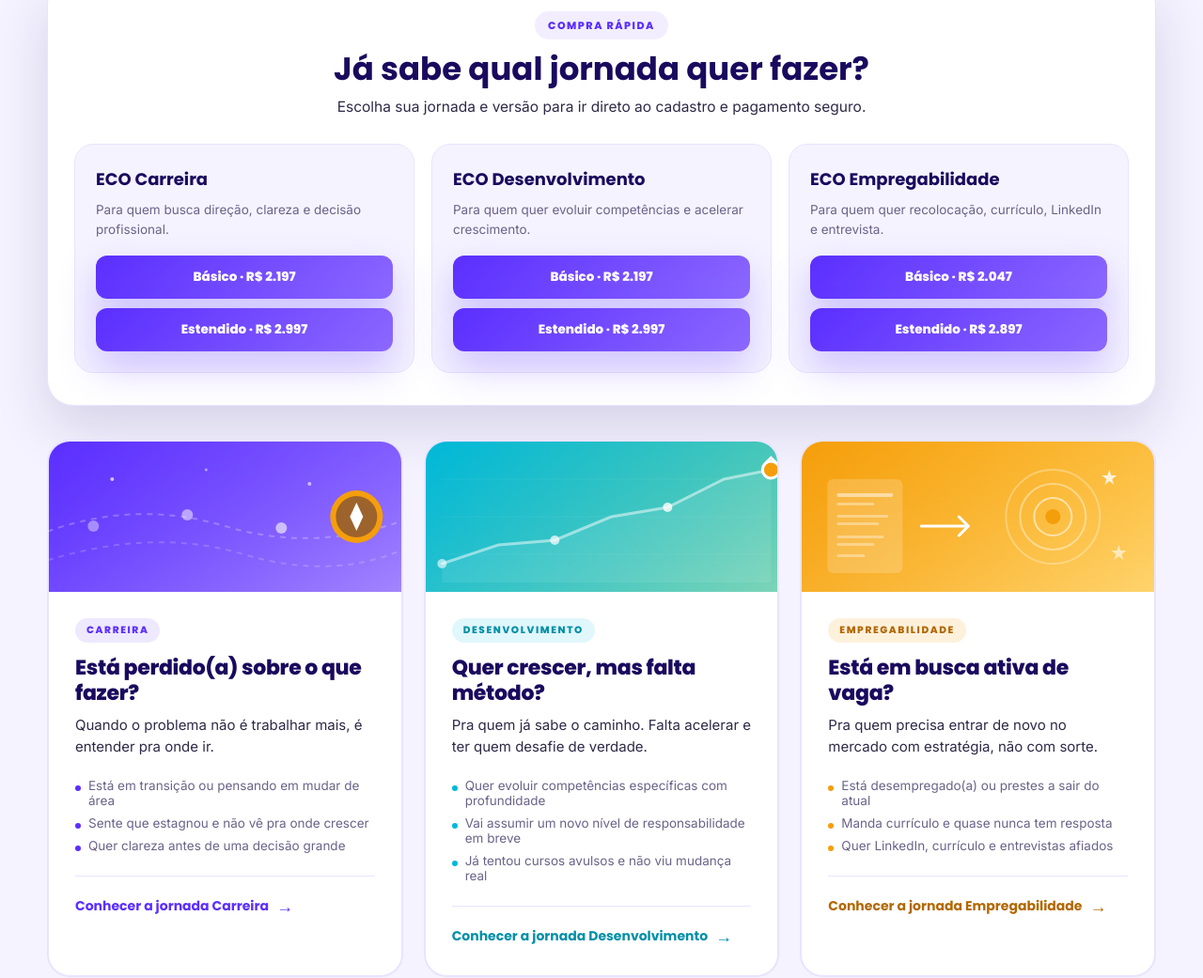
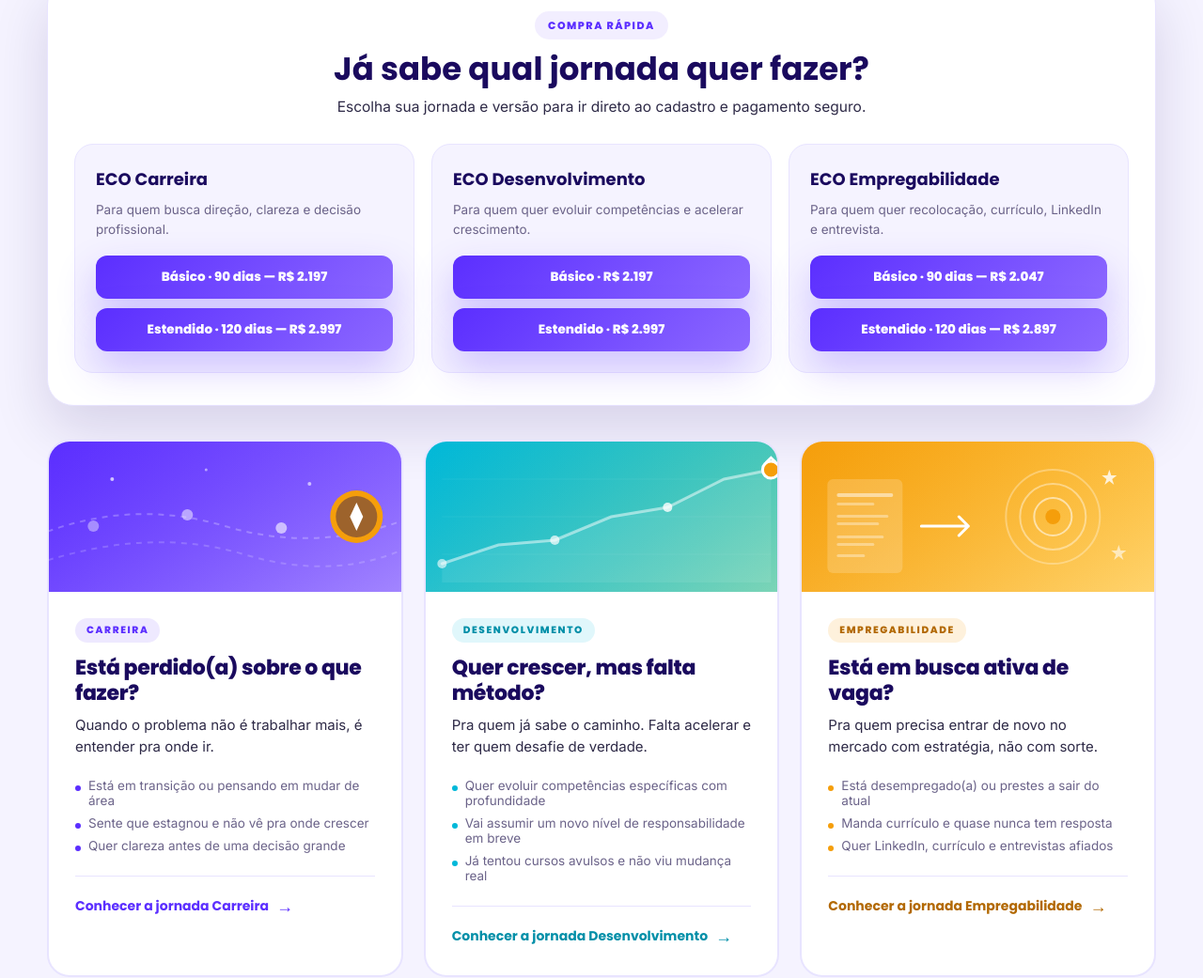
Before and after one commit to DinaCkm/eco-lideres-site-web, a website: page para-voce.html in a window 1280 px wide. Shown: the part 3436-4477 px from the top of the page at 94% size. Drawn offline with Linux system fonts and the light colour scheme.

Commit message:
Update course links with duration and pricing

```diff
--- a/para-voce.html
+++ b/para-voce.html
@@ -2421,8 +2421,8 @@ button{font-family:inherit; cursor:pointer; border:none; background:none}
       <h4>ECO Carreira</h4>
       <p>Para quem busca direção, clareza e decisão profissional.</p>
       <div class="quick-buy-actions">
-        <a href="formulario.html?jornada=carreira&versao=basico">Básico · R$ 2.197</a>
-        <a href="formulario.html?jornada=carreira&versao=estendido">Estendido · R$ 2.997</a>
+        <a href="formulario.html?jornada=carreira&versao=basico">Básico · 90 dias — R$ 2.197</a>
+<a href="formulario.html?jornada=carreira&versao=estendido">Estendido · 120 dias — R$ 2.997</a>
       </div>
     </div>
 
@@ -2439,8 +2439,8 @@ button{font-family:inherit; cursor:pointer; border:none; background:none}
       <h4>ECO Empregabilidade</h4>
       <p>Para quem quer recolocação, currículo, LinkedIn e entrevista.</p>
       <div class="quick-buy-actions">
-        <a href="formulario.html?jornada=empregabilidade&versao=basico">Básico · R$ 2.047</a>
-        <a href="formulario.html?jornada=empregabilidade&versao=estendido">Estendido · R$ 2.897</a>
+        <a href="formulario.html?jornada=empregabilidade&versao=basico">Básico · 90 dias — R$ 2.047</a>
+<a href="formulario.html?jornada=empregabilidade&versao=estendido">Estendido · 120 dias — R$ 2.897</a>
       </div>
     </div>
   </div>
@@ -2604,8 +2604,8 @@ button{font-family:inherit; cursor:pointer; border:none; background:none}
           <h4>ECO Carreira</h4>
           <p>Para quem busca direção, clareza e decisão profissional.</p>
           <div class="quick-buy-actions">
-            <a href="formulario.html?jornada=carreira&versao=basico">Básico · R$ 2.197</a>
-            <a href="formulario.html?jornada=carreira&versao=estendido">Estendido · R$ 2.997</a>
+            <a href="formulario.html?jornada=desenvolvimento&versao=basico">Básico · 90 dias — R$ 2.197</a>
+<a href="formulario.html?jornada=desenvolvimento&versao=estendido">Estendido · 120 dias — R$ 2.997</a>
           </div>
         </div>
 
```
